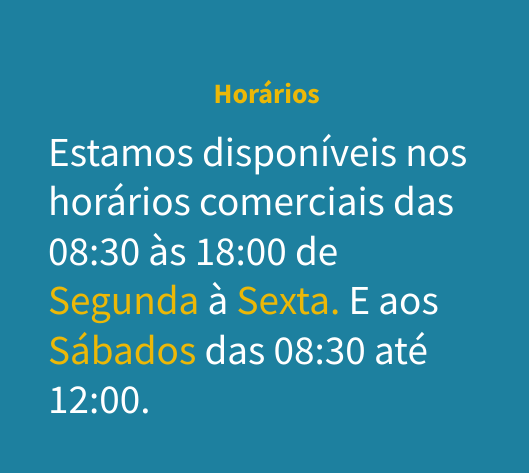
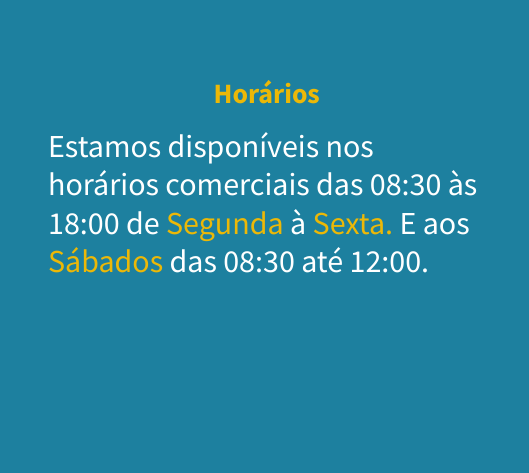
Before and after one commit to 01gabriel/Fluffy-Petshop, a plain HTML site: page index.html in a window 1280 px wide. Shown: the part 3480-3953 px from the top of the page, 0-529 px from the left. Drawn offline with nearby package versions, Linux system fonts and the light colour scheme; grey boxes are pictures that could not be loaded.

Commit message:
Horarios text
Font Size: 2em;

```diff
--- a/index.html
+++ b/index.html
@@ -278,7 +278,7 @@
         <div style="--bs-gutter-x: 0rem;" class="row">
             <div class="col-lg-5 text-center px-5">
                 <h3 style="padding-top:2rem;" class="text-secondary mb-3">Horários</h3>
-                <p style="color: white; font-size:calc(1.375rem + 1.5vw); line-height:1.2; text-align: left;">Estamos disponíveis nos horários comerciais das 08:30 às 18:00 de
+                <p style="color: white; font-size:2em; line-height:1.2; text-align: left;">Estamos disponíveis nos horários comerciais das 08:30 às 18:00 de
                     <span class="text-secondary" >Segunda</span> à <span class="text-secondary">Sexta.</span>
                     E aos <span class="text-secondary">Sábados</span> das 08:30 até 12:00.
 
```
